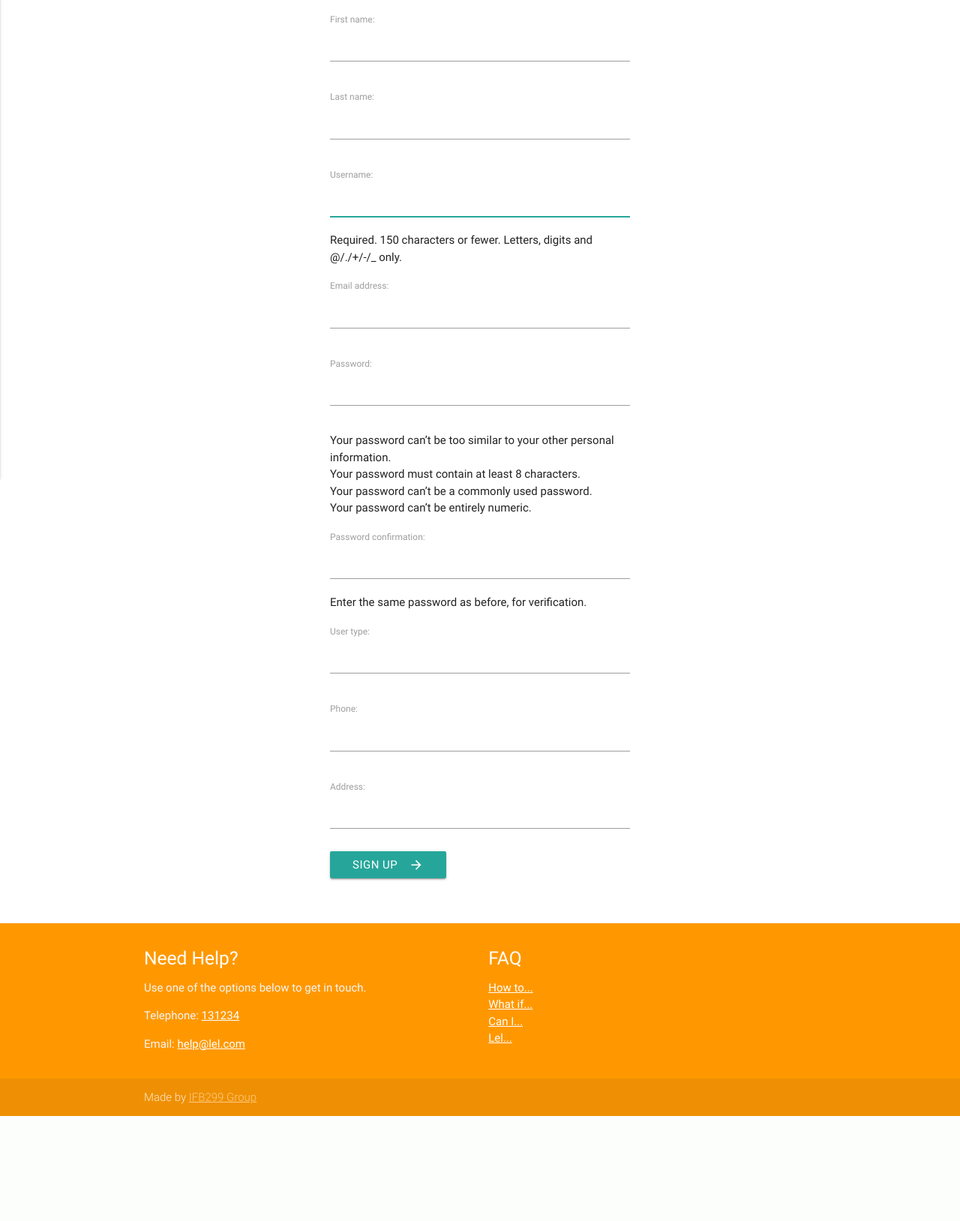
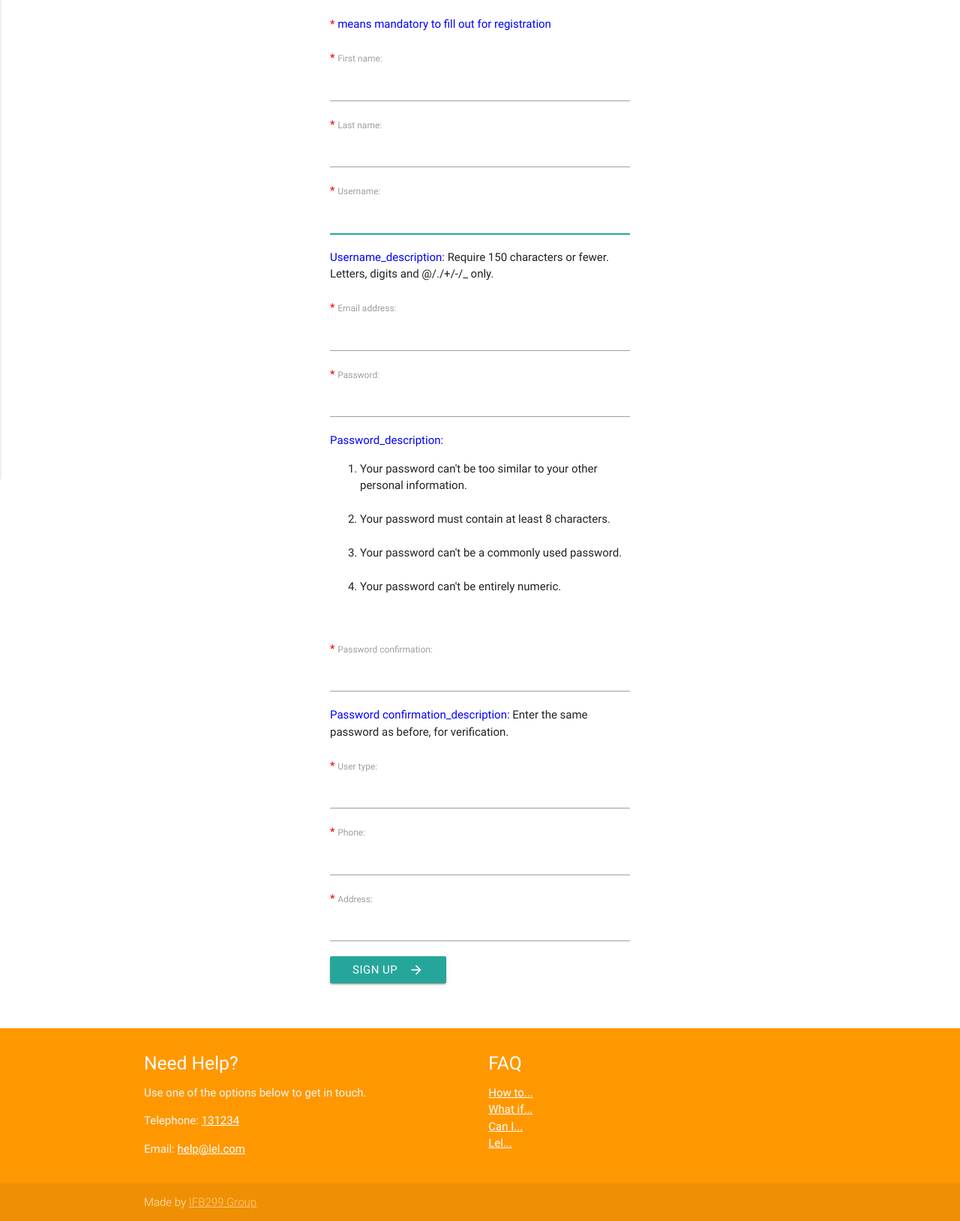
Before and after one commit to jabelone/ifb299, a Django app: page /signup/ in a window 1280 px wide. Shown: the part 222-1850 px from the top of the page at 75% size. Before the commit the page ends 1710 px from the top, so only its background shows below. Run offline with Django 3.2, Linux system fonts and the light colour scheme; some libraries are stand-ins or nearby versions.

Commit message:
Make every field mandatory and add asterisk

```diff
--- a/ifb299_production/production/templates/production/signup.html
+++ b/ifb299_production/production/templates/production/signup.html
@@ -3,11 +3,68 @@
 {% block title %}Sign Up{% endblock %}
 {% block page_title %}Sign Up{% endblock %}
 
+<style>
+span.special_class{color: #666;}
+</style>
 {% block content %}
+
 <form method="post">
+    <br>
+    <span class="required_fields" style="color:red">*</span> <span class="required_colour" style="color:blue">means mandatory to fill out for registration</span>
+    <br><br>
+
+
     {% csrf_token %}
-    {{ user_form.as_p }}
-    {{ profile_form.as_p }}
+
+    {% for field in user_form %}
+    <div>
+        <span class="required_fields" style="color:red">*</span>
+    <label for="{{ field.label }}">{{ field.label_tag }}</label>
+
+        {{ field }}
+
+
+
+        {% if 'Username' in field.label_tag %}
+        <span class="required_colour" style="color:blue">Username_description: </span>{{"Require 150 characters or fewer. Letters, digits and @/./+/-/_ only."}}
+                <br><br>
+
+        {% elif 'Password:' in field.label_tag %}
+            <span class="required_colour" style="color:blue">Password_description: </span><br>
+        <ol>
+            <li>Your password can't be too similar to your other personal information.</li><br>
+            <li>Your password must contain at least 8 characters.</li><br>
+            <li>Your password can't be a commonly used password.</li><br>
+            <li>Your password can't be entirely numeric.</li>
+        </ol>
+        <br><br>
+
+        {% elif 'Password confirmation' in field.label_tag %}
+          <span class="required_colour" style="color:blue">Password confirmation_description: </span>{{"Enter the same password as before, for verification."}}
+        <br><br>
+        {% else %}
+          {{""}}
+
+        {% endif %}
+
+
+
+
+
+    </div>
+
+    {% endfor %}
+
+
+    {% for field in profile_form %}
+    <div>
+        <span class="required_fields" style="color:red">*</span>
+    <label for="{{ field.label }}">{{ field.label_tag }}</label>
+        {{ field }}
+    </div>
+    {% endfor %}
+
+
     <button class="btn waves-effect waves-light" type="submit" name="signup">Sign Up
         <i class="material-icons right">arrow_forward</i>
     </button>
```
